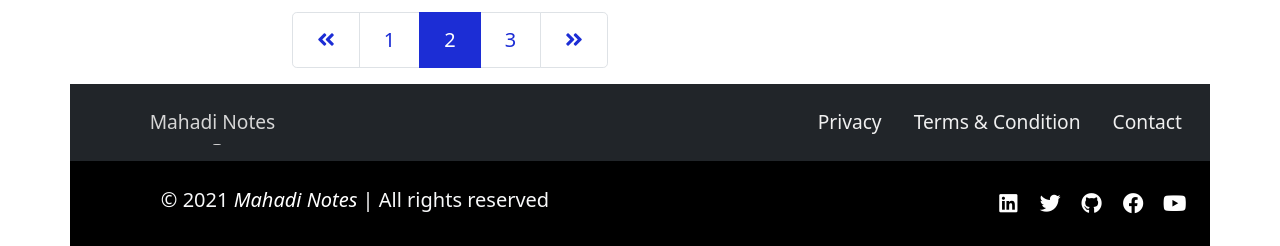
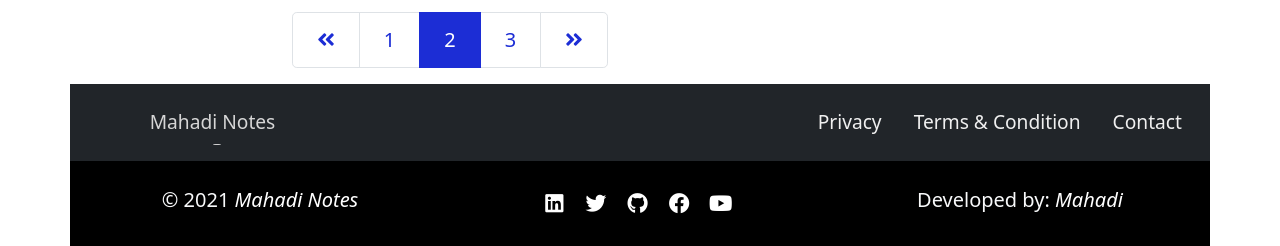
Before and after one commit to mahadihk/blog-UI, a website: page index.html in a window 1280 px wide. Shown: the part 2846-3092 px from the top of the page. Drawn offline with Linux system fonts and the light colour scheme.

Commit message:
Bottom Footer modified, developer link added

```diff
--- a/index.html
+++ b/index.html
@@ -831,21 +831,15 @@
 
         <div class="row px-0 footer-bottom">
 
-            <div class="col-md-6 col-sm-12 text-center py-4">
+            <div class="col-md-4 col-sm-12 text-center py-lg-4 py-md-4 py-sm-2">
                 <p class="lead mb-0">
-                    &copy; 2021 <a href="#" class="footerLink">Mahadi Notes</a> | All rights reserved
+                    &copy; 2021 <a href="#" class="footerLink">Mahadi Notes</a>
                 </p>
             </div>
 
-            <!-- <div class="col-md-6 col-sm-12 text-center py-4">
-                <p class="lead mb-0">
-                    &copy; 2021 <a href="#" class="footerLink">Mahadi Notes</a> | All rights reserved
-                </p>
-            </div> -->
+            <div class="col-md-4 col-sm-12 faIcons text-center py-lg-4 py-md-4 py-sm-2">
 
-            <div class="col-md-6 col-sm-12 faIcons text-center py-4">
-
-                <ul class="nav justify-content-md-end justify-content-center">
+                <ul class="nav justify-content-center">
                     <li class="nav-item">
                         <a class="icoLI" href=""><i class="fab fa-linkedin"></i></a>
                     </li>
@@ -865,6 +859,12 @@
 
             </div>
 
+            <div class="col-md-4 col-sm-12 text-center py-lg-4 py-md-4 py-sm-2">
+                <p class="lead mb-0">
+                   Developed by: <a href="#" class="footerLink">Mahadi</a>
+                </p>
+            </div>
+
         </div>
     </footer>
     <!-- Footer Start -->
```
